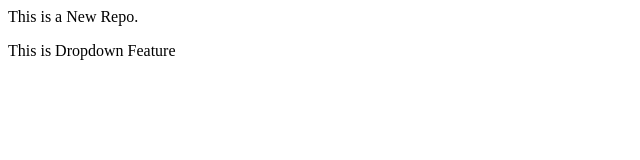
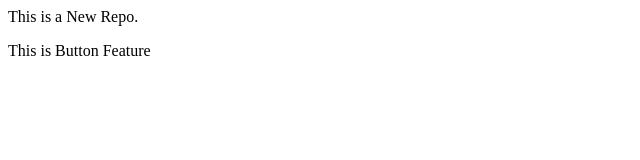
Before and after one commit to nileen20/localrepo, a plain HTML site: page index.HTML in a window 1280 px wide. Shown: the full height of the page, 0-640 px from the left. Drawn offline with Linux system fonts and the light colour scheme.

Commit message:
added button

```diff
--- a/index.HTML
+++ b/index.HTML
@@ -1,2 +1,2 @@
 <p>This is a New Repo.</p>
-<p>This is Dropdown Feature</p>
+<p>This is Button Feature</p>
```
